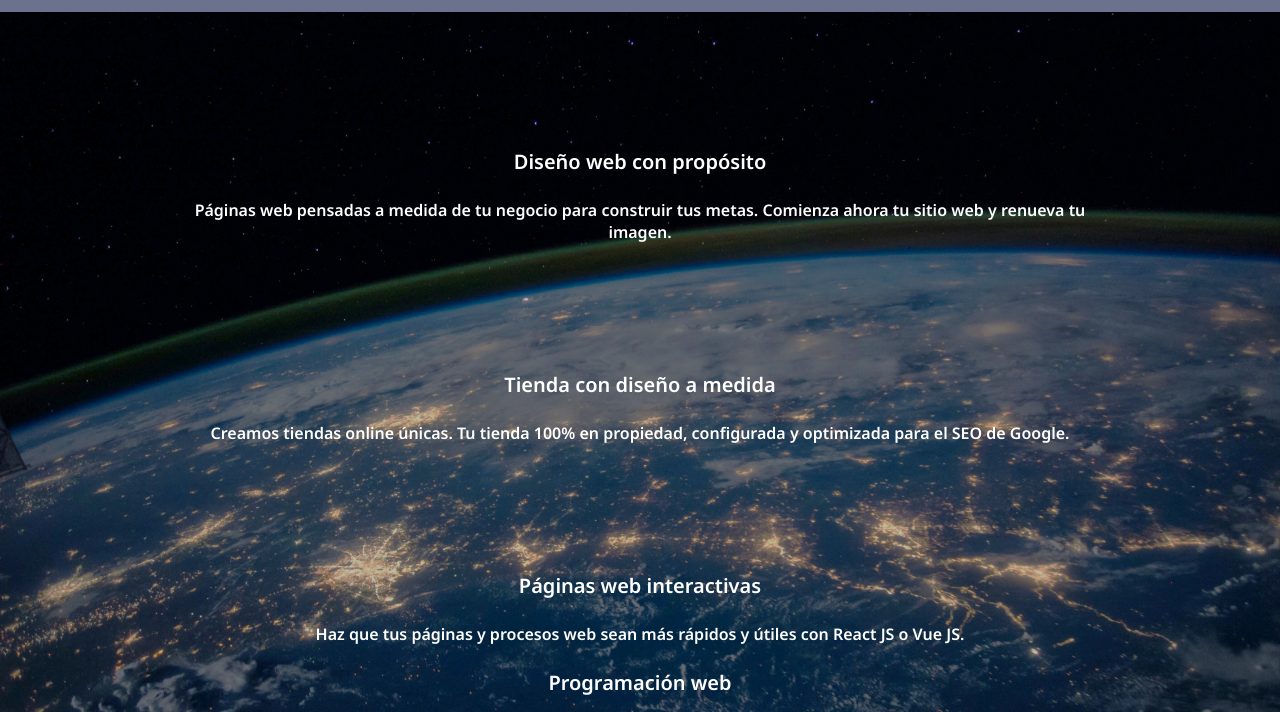
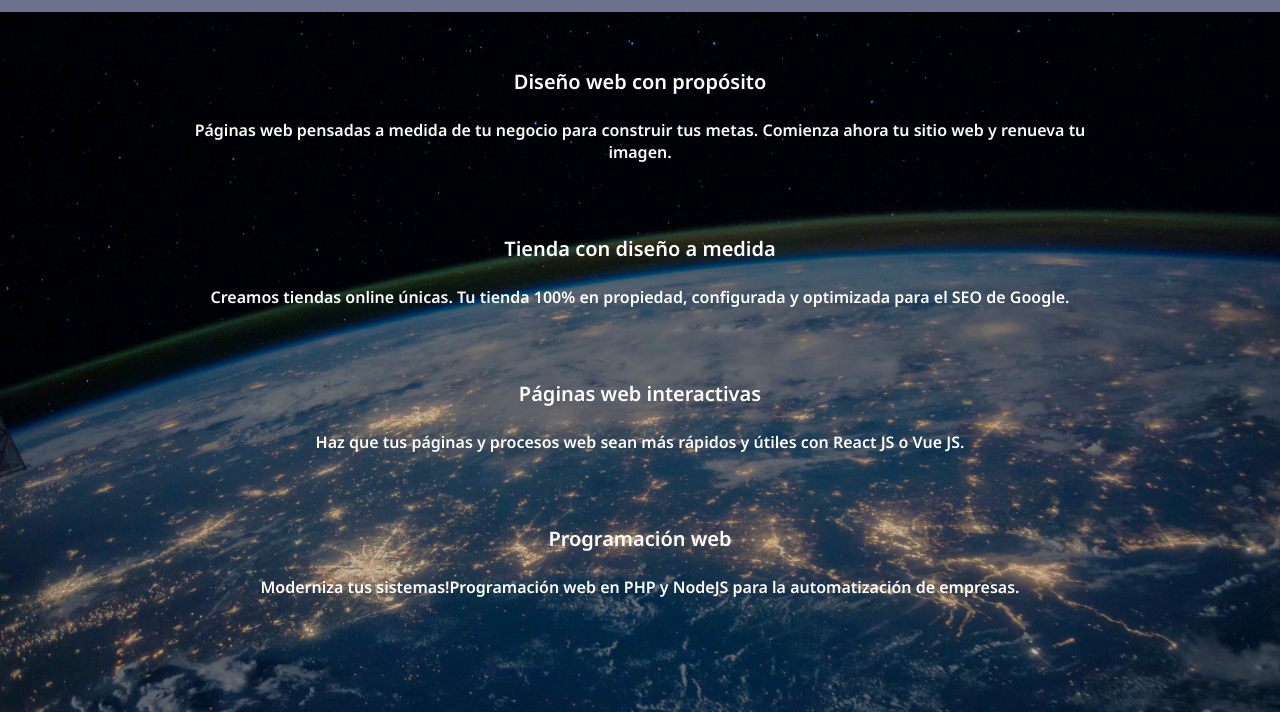
Before and after one commit to Lucaso1992/Alquimia-Tech, a website: page pages/servicios.html in a window 1280 px wide. Shown: the part 88-800 px from the top of the page. Drawn offline with Linux system fonts and the light colour scheme.

Commit message:
paddings Servicios

```diff
--- a/pages/servicios.html
+++ b/pages/servicios.html
@@ -87,7 +87,7 @@
                     para el SEO de Google.</p>
             </div>
 
-            <div class="escondidos"
+            <div class="escondidos">
             <div class="dibu">
                 <p class="bullets">Páginas web interactivas</p>
                 <p class="point">Haz que tus páginas y procesos web sean más rápidos y útiles con React JS o Vue JS.</p>
--- a/scss/layout/_media-1024.scss
+++ b/scss/layout/_media-1024.scss
@@ -82,7 +82,7 @@
     }
 
     .dibu {
-        padding-bottom: 6.5rem;
+        padding-bottom: 3rem;
     }
 
     .about-us h2 {
--- a/scss/layout/_media-768.scss
+++ b/scss/layout/_media-768.scss
@@ -18,11 +18,11 @@
     /* Servicios************ */
     .father {
         margin: 0px 10rem;
-        padding-top: 7rem;
+        padding-top: 2rem;
     }
 
     .dibu {
-        padding-bottom: 4rem;
+        padding-bottom: 1rem;
     }
     .escondidos{
         display: block;
```
Also changed, not shown: css/style.css.
